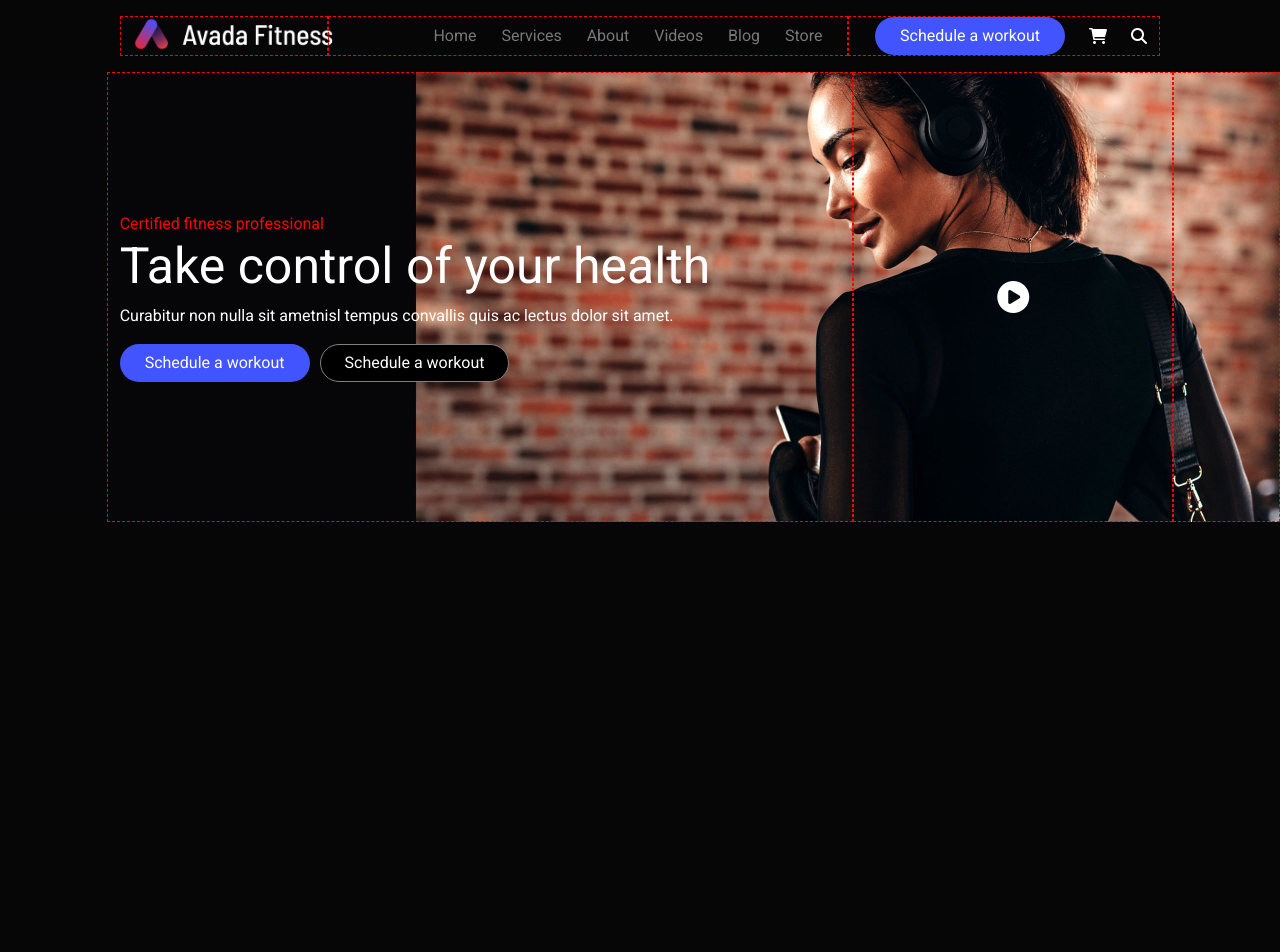
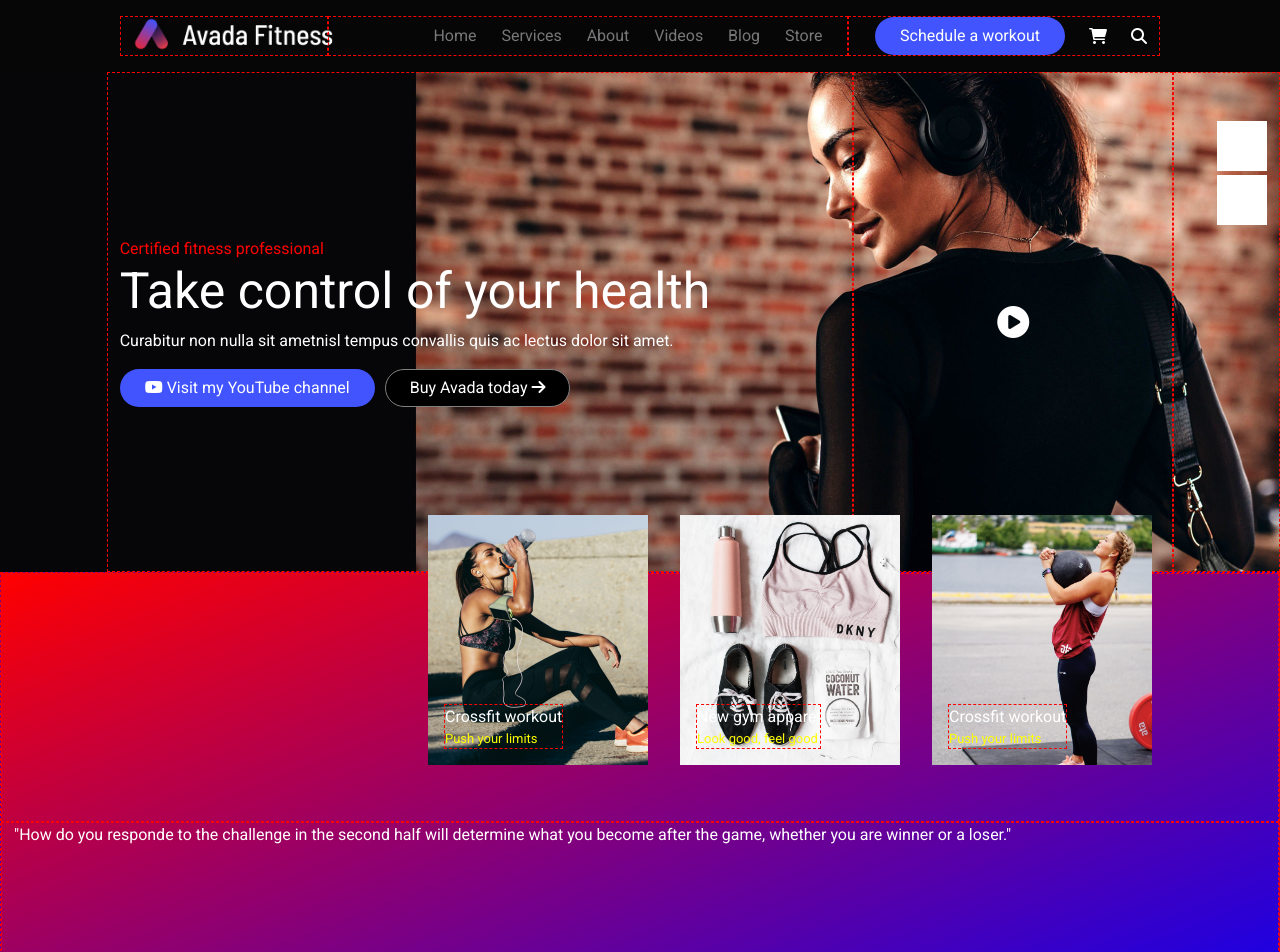
Before and after one commit to Pulcioo/proj-html-vuejs, a Vue app: page / in a window 1280 px wide. Shown: the top 952 px of the page. Before the commit the page ends 800 px from the top, so only its background shows below. Built offline with nearby package versions, Linux system fonts and the light colour scheme.

Commit message:
aggiunto componente cit nel main

```diff
--- /dev/null
+++ b/src/components/CitComponent.vue
@@ -0,0 +1,71 @@
+<template>
+  <div class="row flex-column">
+    <div class="col relative">
+      <div class="absolute">
+        <div class="img_container d-flex justify-content-center">
+          <div id="image-1" class="d-flex align-items-end m-3">
+            <div class="d-flex flex-column m-3">
+              <span>Crossfit workout</span>
+              <span class="yellow small">Push your limits</span>
+            </div>
+          </div>
+          <div id="image-2" class="d-flex align-items-end m-3">
+            <div class="d-flex flex-column m-3">
+              <span>New gym apparel</span>
+              <span class="yellow small">Look good, feel good</span>
+            </div>
+          </div>
+          <div id="image-3" class="d-flex align-items-end m-3">
+            <div class="d-flex flex-column m-3">
+              <span>Crossfit workout</span>
+              <span class="yellow small">Push your limits</span>
+            </div>
+          </div>
+        </div>
+      </div>
+    </div>
+    <div class="col">
+      <div class="text_container">
+        <p>
+          "How do you responde to the challenge in the second half will
+          determine what you become after the game, whether you are winner or a
+          loser."
+        </p>
+      </div>
+    </div>
+  </div>
+</template>
+
+<script>
+export default {
+  name: "CitComponent",
+};
+</script>
+
+<style scoped lang="scss">
+.row {
+  height: 500px;
+  background: linear-gradient(to left top, blue, red);
+
+  #image-1 {
+    background-image: url(@/assets/images/service6-2x.jpg);
+    background-size: cover;
+    height: 250px;
+    width: 220px;
+  }
+
+  #image-2 {
+    background-image: url(@/assets/images/box1-2x.jpg);
+    background-size: cover;
+    height: 250px;
+    width: 220px;
+  }
+
+  #image-3 {
+    background-image: url(@/assets/images/box3-2x.jpg);
+    background-size: cover;
+    height: 250px;
+    width: 220px;
+  }
+}
+</style>
--- a/src/components/HeaderComponent.vue
+++ b/src/components/HeaderComponent.vue
@@ -53,15 +53,4 @@ ul {
 button {
   font-size: 16px;
 }
-
-// utilities
-.btn_blue {
-  background-color: #4154fe;
-  color: white;
-  border-radius: 50px;
-}
-
-.w_200 {
-  width: 200px;
-}
 </style>
--- a/src/components/MainComponent.vue
+++ b/src/components/MainComponent.vue
@@ -1,16 +1,19 @@
 <template>
   <div class="container-fluid">
     <ShopComponent />
+    <CitComponent />
   </div>
 </template>
 
 <script>
 import ShopComponent from "@/components/ShopComponent.vue";
+import CitComponent from "@/components/CitComponent.vue";
 
 export default {
   name: "MainComponent",
   components: {
     ShopComponent,
+    CitComponent,
   },
 };
 </script>
--- a/src/components/ShopComponent.vue
+++ b/src/components/ShopComponent.vue
@@ -8,14 +8,23 @@
           Curabitur non nulla sit ametnisl tempus convallis quis ac lectus dolor
           sit amet.
         </p>
-        <button class="btn btn_blue px-4">Schedule a workout</button>
-        <button class="btn btn_black px-4">Schedule a workout</button>
+        <button class="btn btn_blue px-4">
+          <i class="fa-brands fa-youtube"></i> Visit my YouTube channel
+        </button>
+        <button class="btn btn_black px-4">
+          Buy Avada today <i class="fa-solid fa-arrow-right"></i>
+        </button>
       </div>
     </div>
     <div class="col-3 d-flex justify-content-center align-items-center">
       <i class="fa-solid fa-circle-play fa-2xl"></i>
     </div>
-    <div class="col-1"></div>
+    <div class="col-1 d-flex justify-content-end">
+      <div>
+        <div class="box mb-1 mt-5"></div>
+        <div class="box"></div>
+      </div>
+    </div>
   </div>
 </template>
 
@@ -29,29 +38,16 @@ export default {
 .row {
   background-image: url(@/assets/images/slider82x-scaled.jpg);
   background-size: cover;
-  height: 450px;
+  height: 500px;
 
   h1 {
     font-size: 50px;
   }
-}
 
-// utilities
-.red {
-  color: red;
-}
-
-.btn_blue {
-  background-color: #4154fe;
-  color: white;
-  border-radius: 50px;
-}
-
-.btn_black {
-  background-color: black;
-  color: white;
-  border-color: gray;
-  border-radius: 50px;
-  margin-left: 10px;
+  .box {
+    height: 50px;
+    width: 50px;
+    background-color: white;
+  }
 }
 </style>
--- a/src/style/general.scss
+++ b/src/style/general.scss
@@ -10,3 +10,53 @@ body {
     background-color: #060606;
     color: #ffffff;
 }
+
+// utilities
+.btn_blue {
+    background-color: #4154fe;
+    color: white;
+    border-radius: 50px;
+}
+
+.btn_black {
+    background-color: black;
+    color: white;
+    border-color: gray;
+    border-radius: 50px;
+    margin-left: 10px;
+}
+
+.w_200 {
+    width: 200px;
+}
+
+.red {
+    color: red;
+}
+
+.black {
+    color: black;
+}
+
+.yellow {
+    color: yellow;
+}
+
+.relative {
+    position: relative;
+}
+
+.absolute {
+    position: absolute;
+    bottom: 40px;
+    left: 410px;
+}
+
+.small {
+    font-size: small;
+}
+
+.overlay {
+    background-color: #060606;
+    opacity: 0.1;
+}
```
